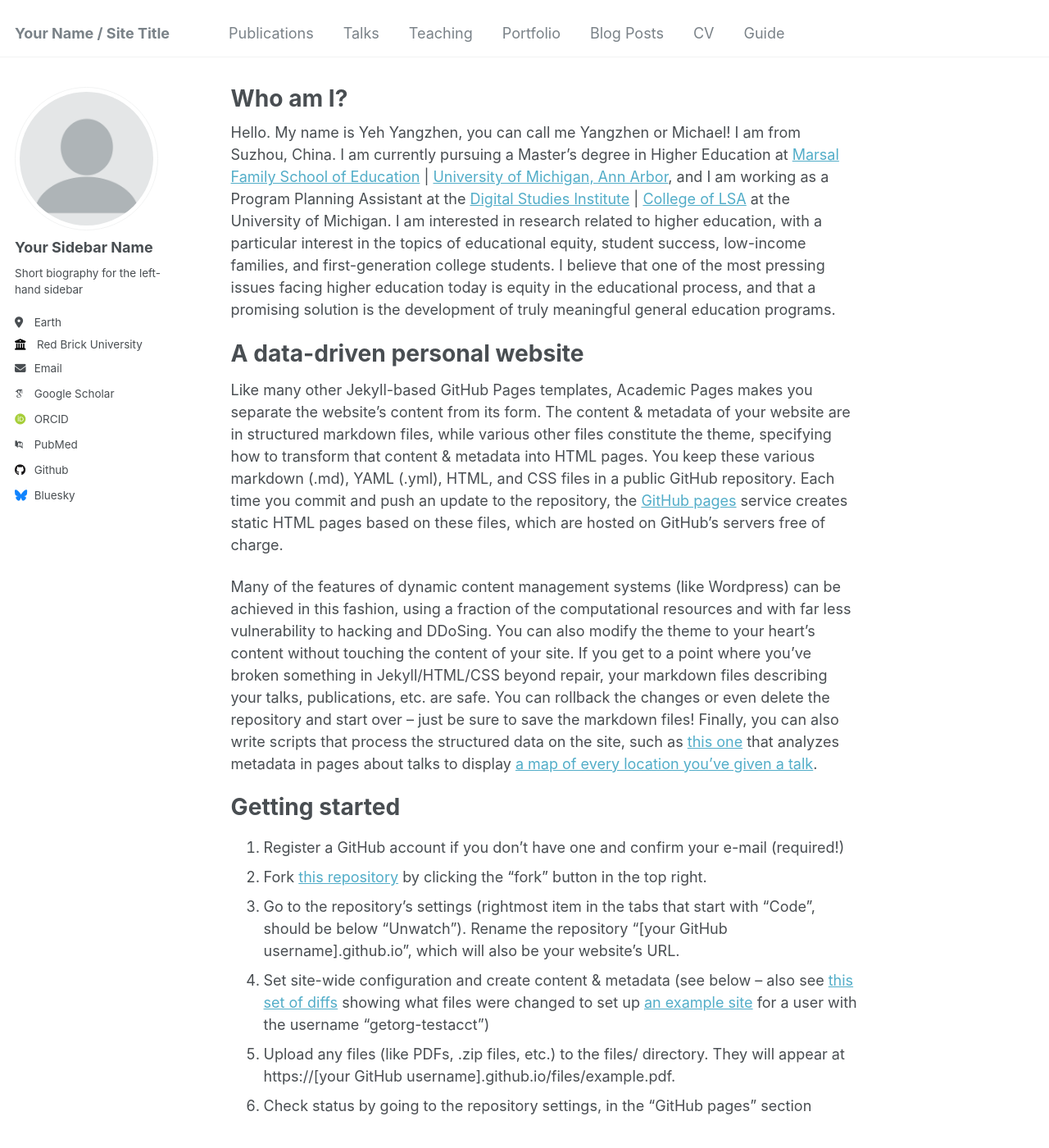
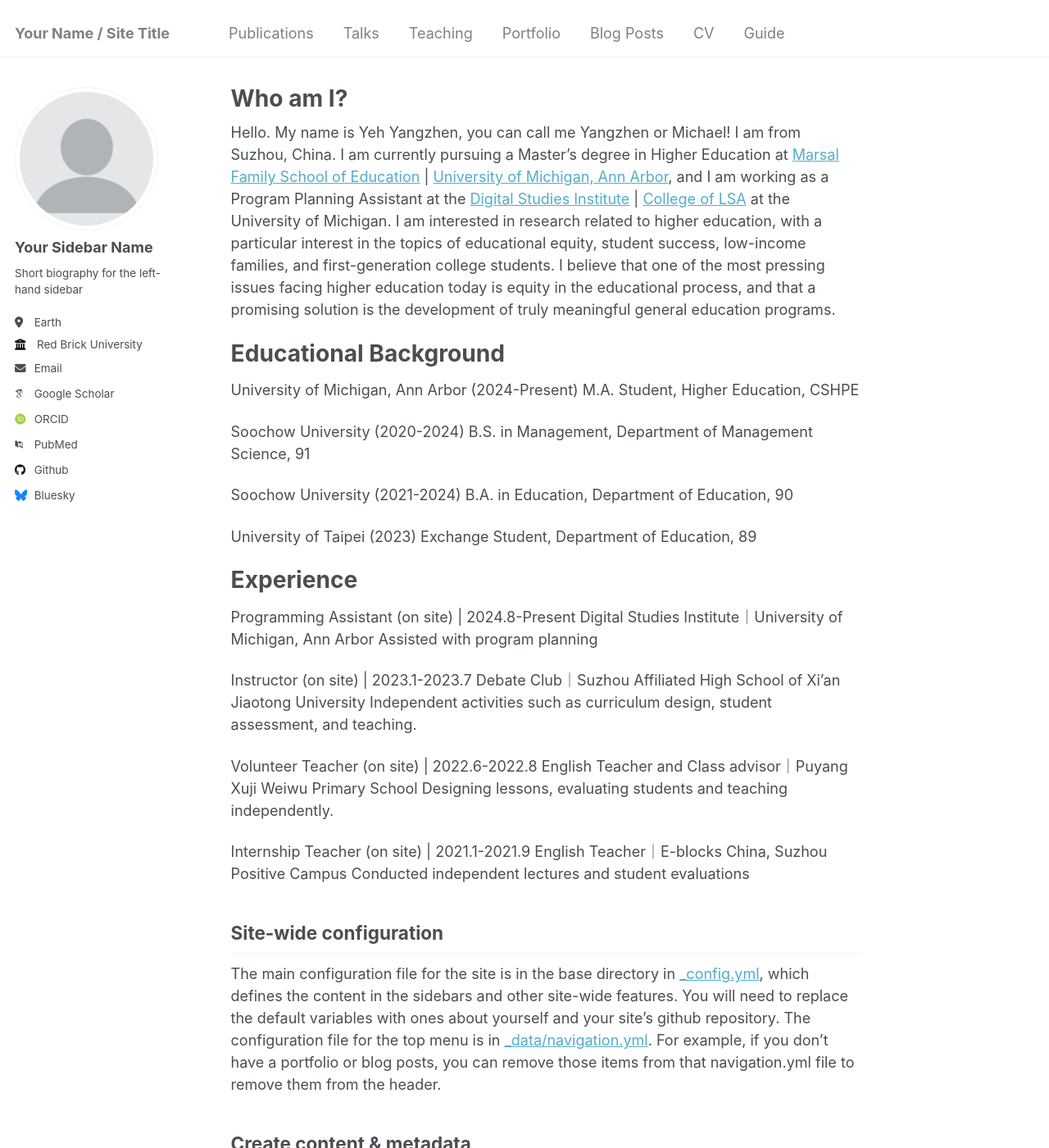
Before and after one commit to Yangzhen-Yeh/Yangzhen-Yeh.github.io, a Jekyll site: the page built from _pages/about.md, in a window 1280 px wide and 1400 px high. Shown: the whole window at 82% size. Built offline with Jekyll 4.4.1, drawn with Linux system fonts in a browser that asks for light colours; some web fonts are replaced.

Commit message:
Update about.md

```diff
--- a/_pages/about.md
+++ b/_pages/about.md
@@ -11,20 +11,37 @@ Hello. My name is Yeh Yangzhen, you can call me Yangzhen or Michael! I am from S
 I am currently pursuing a Master's degree in Higher Education at [Marsal Family School of Education](https://marsal.umich.edu/) |  [University of Michigan, Ann Arbor](https://umich.edu/), and I am working as a Program Planning Assistant at the [Digital Studies Institute](https://www.digitalstudies.umich.edu/) | [College of LSA](https://lsa.umich.edu/) at the University of Michigan.
 I am interested in research related to higher education, with a particular interest in the topics of educational equity, student success, low-income families, and first-generation college students. I believe that one of the most pressing issues facing higher education today is equity in the educational process, and that a promising solution is the development of truly meaningful general education programs.
 
-A data-driven personal website
+Educational Background
 ======
-Like many other Jekyll-based GitHub Pages templates, Academic Pages makes you separate the website's content from its form. The content & metadata of your website are in structured markdown files, while various other files constitute the theme, specifying how to transform that content & metadata into HTML pages. You keep these various markdown (.md), YAML (.yml), HTML, and CSS files in a public GitHub repository. Each time you commit and push an update to the repository, the [GitHub pages](https://pages.github.com/) service creates static HTML pages based on these files, which are hosted on GitHub's servers free of charge.
+University of Michigan, Ann Arbor (2024-Present)
+M.A. Student, Higher Education, CSHPE
 
-Many of the features of dynamic content management systems (like Wordpress) can be achieved in this fashion, using a fraction of the computational resources and with far less vulnerability to hacking and DDoSing. You can also modify the theme to your heart's content without touching the content of your site. If you get to a point where you've broken something in Jekyll/HTML/CSS beyond repair, your markdown files describing your talks, publications, etc. are safe. You can rollback the changes or even delete the repository and start over -- just be sure to save the markdown files! Finally, you can also write scripts that process the structured data on the site, such as [this one](https://github.com/academicpages/academicpages.github.io/blob/master/talkmap.ipynb) that analyzes metadata in pages about talks to display [a map of every location you've given a talk](https://academicpages.github.io/talkmap.html).
+Soochow University (2020-2024)
+B.S. in Management, Department of Management Science, 91
 
-Getting started
+Soochow University (2021-2024)
+B.A. in Education, Department of Education, 90
+
+University of Taipei (2023)
+Exchange Student, Department of Education, 89
+
+Experience
 ======
-1. Register a GitHub account if you don't have one and confirm your e-mail (required!)
-1. Fork [this repository](https://github.com/academicpages/academicpages.github.io) by clicking the "fork" button in the top right.
-1. Go to the repository's settings (rightmost item in the tabs that start with "Code", should be below "Unwatch"). Rename the repository "[your GitHub username].github.io", which will also be your website's URL.
-1. Set site-wide configuration and create content & metadata (see below -- also see [this set of diffs](http://archive.is/3TPas) showing what files were changed to set up [an example site](https://getorg-testacct.github.io) for a user with the username "getorg-testacct")
-1. Upload any files (like PDFs, .zip files, etc.) to the files/ directory. They will appear at https://[your GitHub username].github.io/files/example.pdf.
-1. Check status by going to the repository settings, in the "GitHub pages" section
+Programming Assistant (on site) | 2024.8-Present
+Digital Studies Institute｜University of Michigan, Ann Arbor
+Assisted with program planning
+
+Instructor (on site) | 2023.1-2023.7
+Debate Club｜Suzhou Affiliated High School of Xi'an Jiaotong University
+Independent activities such as curriculum design, student assessment, and teaching.
+
+Volunteer Teacher (on site) | 2022.6-2022.8
+English Teacher and Class advisor｜Puyang Xuji Weiwu Primary School
+Designing lessons, evaluating students and teaching independently.
+
+Internship Teacher (on site) | 2021.1-2021.9
+English Teacher｜E-blocks China, Suzhou Positive Campus
+Conducted independent lectures and student evaluations
 
 Site-wide configuration
 ------
```
